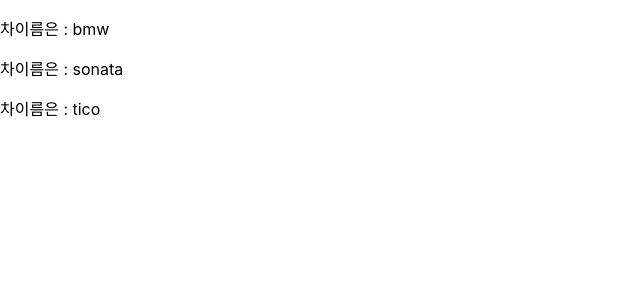
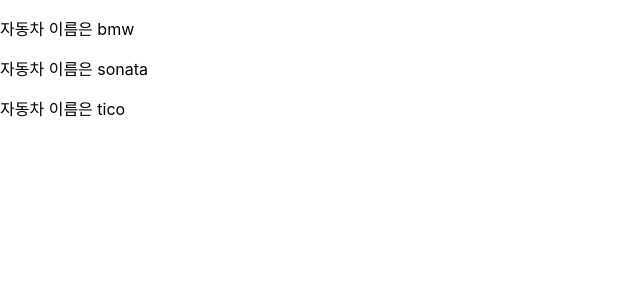
Before and after one commit to skymill2000/finDT, a React (Create React App) app in the folder fintech/: page / in a window 1280 px wide. Shown: the top 300 px of the page, without its empty margins (0-640 px from the left). Built offline with nearby package versions, Linux system fonts and the light colour scheme.

Commit message:
리스팅 완료

```diff
--- a/fintech/src/components/UserList.js
+++ b/fintech/src/components/UserList.js
@@ -2,7 +2,7 @@
 
 
 const UserList = () => {
-    const [userList, setUserList] =useState([
+    const [carList, setcarList] =useState([
         {
             name : "bmw",
             ph : 500,
@@ -15,13 +15,12 @@
             name : "tico",
             ph : 12,
         },
-
     ])
     return (
         <div>
-            <p>차이름은 : {userList[0].name}</p>
-            <p>차이름은 : {userList[1].name}</p>
-            <p>차이름은 : {userList[2].name}</p>
+            {carList.map(car => {
+                return(<p>자동차 이름은 {car.name}</p>)
+            })}
         </div>
     )
 }
```
